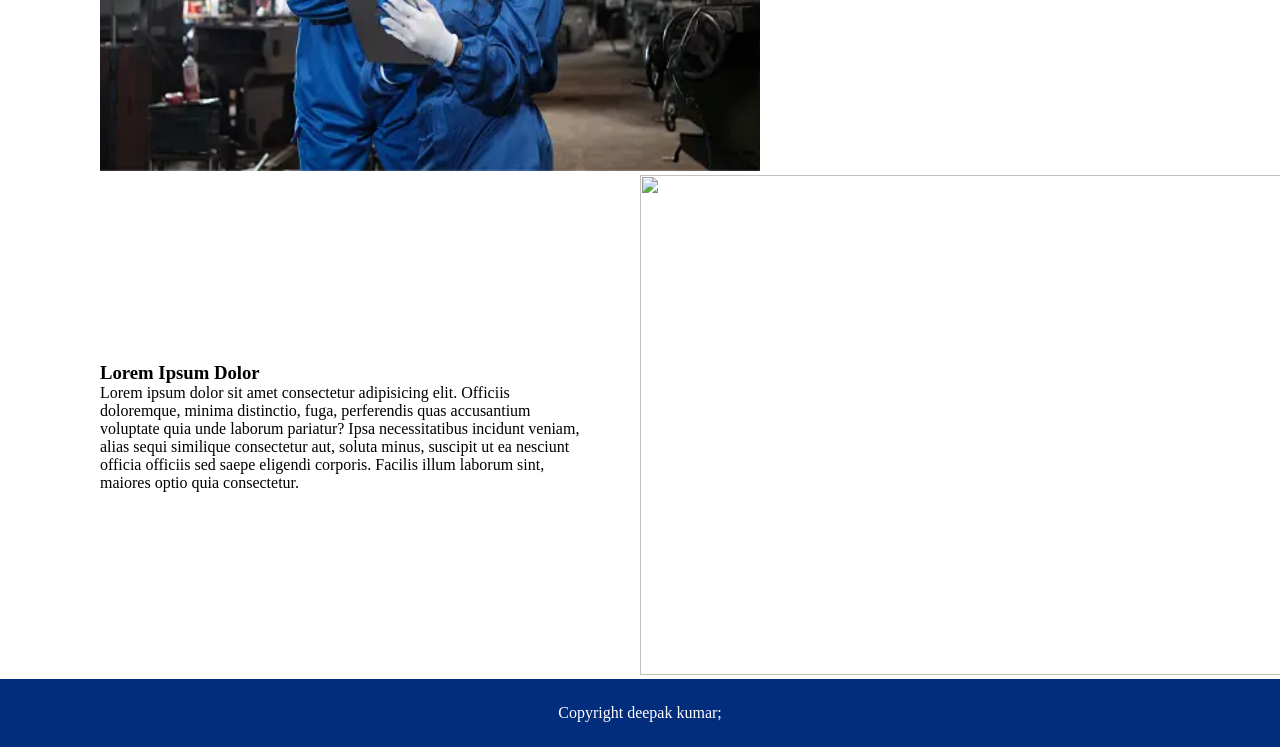
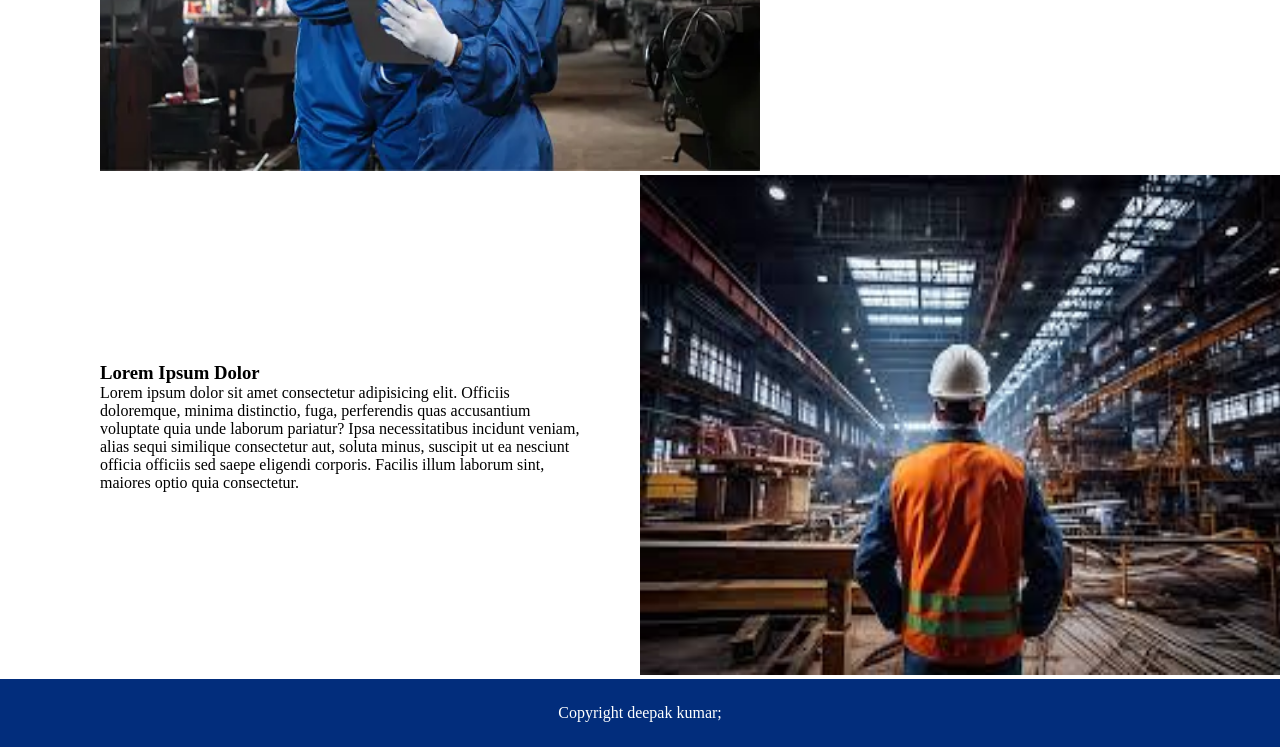
Before and after one commit to Deepak-kumar08/web3, a plain HTML site: page index.html in a window 1280 px wide. Shown: the part 1848-2595 px from the top of the page. Drawn offline with Linux system fonts and the light colour scheme; the site is published under a folder, as on GitHub Pages, so addresses that start at the root find nothing; a script that the page names is missing.

Commit message:
weblayout

```diff
--- a/index.html
+++ b/index.html
@@ -127,7 +127,7 @@
                 </p>
             </div>
             <div class="image">
-                <img src="/assets/imgs/images4.jpeg">
+                <img src="./assets/imgs/images4.jpeg">
             </div>
         </div>
     </section>
```
